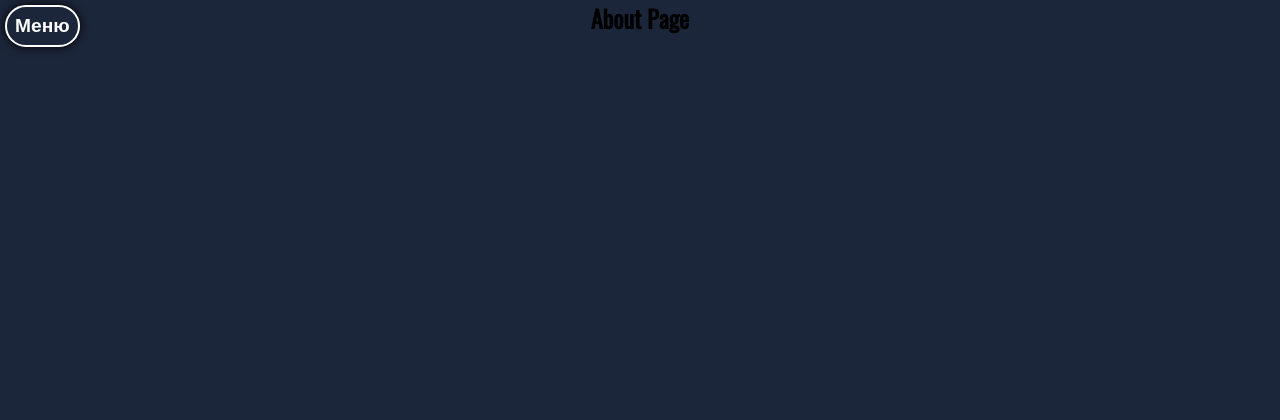
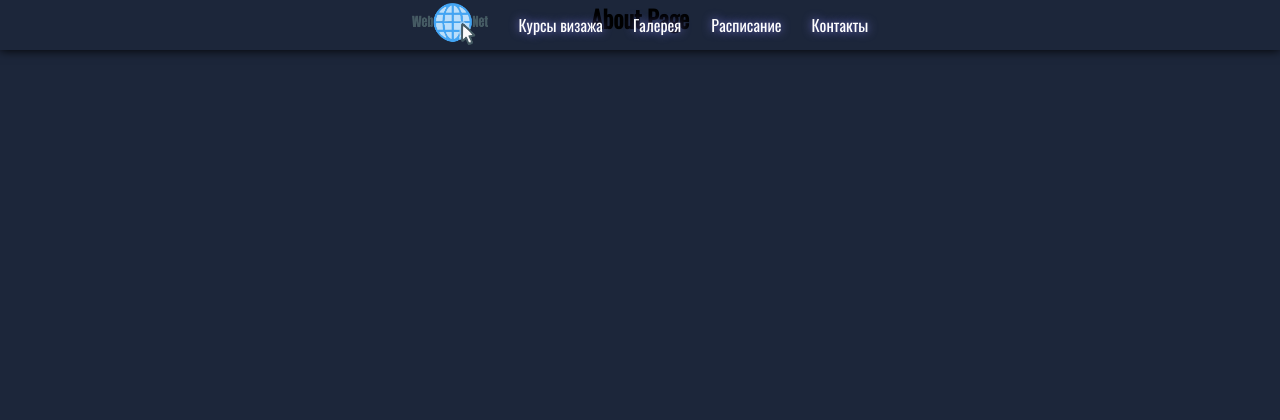
Before and after one commit to webnetkz/newokobeautyschool, a PHP site: page /about.php in a window 1280 px wide. Shown: the top 420 px of the page. Run offline with PHP 8.4, Linux system fonts and the light colour scheme.

Commit message:
complete menu PC

```diff
--- a/public/styles/allStyle.css
+++ b/public/styles/allStyle.css
@@ -15,14 +15,12 @@
     box-sizing: border-box;
     scroll-behavior: smooth;
 }
-html {
+html, body {
     font-family: 'Oswald', sans-serif;
-}
-body {
     position: relative;
     background-color: rgb(28, 38, 58);
     text-align: center;
-    overflow-x: hidden;
+    overflow: hidden;
     animation: showContent 400ms linear;
 }
 @keyframes showContent {
--- a/public/styles/desktop/style.css
+++ b/public/styles/desktop/style.css
@@ -0,0 +1,40 @@
+header {
+    position: fixed;
+    width: 100%;
+    height: 50px;
+    box-shadow: 0 0 10px rgb(0, 0, 0);
+}
+menu {
+    height: 100%;
+}
+nav {
+    height: 100%;
+    display: flex;
+    justify-content: center;
+}
+.imgLogo {
+    height: 45px;
+    padding-top: 3px;
+}
+.menuItem {
+    line-height: 50px;
+    color: rgb(255, 255, 255);
+    transition-duration: 900ms;
+    padding-left: 10px;
+    padding-right: 10px;
+    margin-left: 5px;
+    margin-right: 5px;
+    box-sizing: border-box;
+    text-shadow: 0 0 10px rgb(120, 119, 221);
+}
+.menuItem:hover {
+    background-color: rgb(255, 255, 255);
+    color: rgb(0, 0, 0);
+    box-shadow: 0 0 10px rgb(0, 0, 0);
+    transform: scale(1.1);
+    box-shadow: -10px 0px 10px 5px rgb(18, 14, 226);
+    text-shadow: none;
+}
+.btnMenu {
+    display: none;
+}
--- a/public/tamplates/header.php
+++ b/public/tamplates/header.php
@@ -29,8 +29,13 @@
     <header class="headerMenu">
         <menu class="hiddenMenu">
             <nav>
-
+                <a href="index" class="menuItem linkNS">
+                    <img src="public/images/logo.webp" alt="logo okobeautyschool" class="imgLogo">
+                </a>
+                <a href="" class="menuItem linkNS">Курсы визажа</a>
+                <a href="" class="menuItem linkNS">Галерея</a>
+                <a href="" class="menuItem linkNS">Расписание</a>
+                <a href="" class="menuItem linkNS">Контакты</a>
             </nav>
         </menu>
-
     </header>
```
Also changed, not shown: public/tamplates/indexContent.php (+1 -14 lines).
